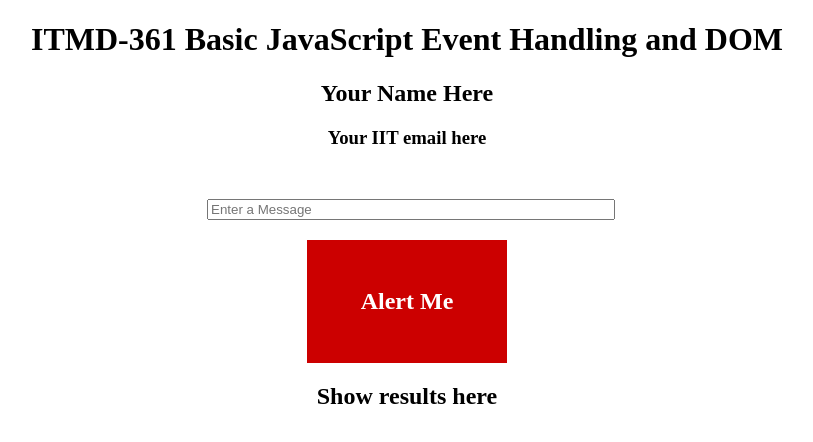
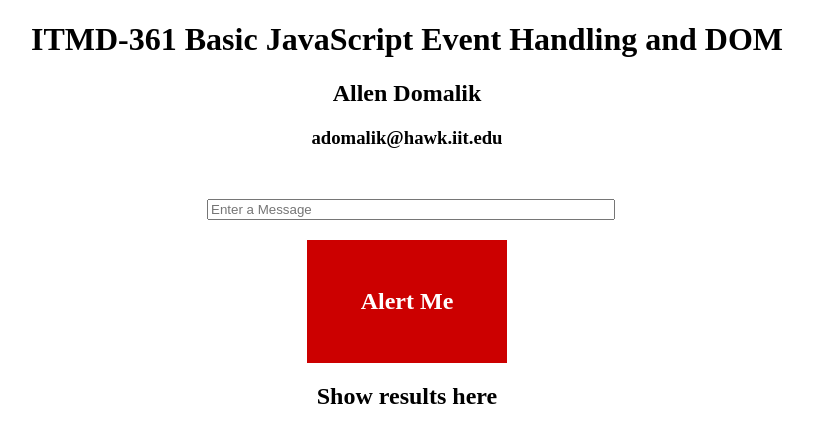
Before and after one commit to strikerZ45/Lab8, a plain HTML site: page index.html in a window 1280 px wide. Shown: the whole page, without its empty margins (233-1046 px from the left). Drawn offline with Linux system fonts and the light colour scheme; files that its build step writes are made by us from their sources.

Commit message:
added my name and email

```diff
--- a/index.html
+++ b/index.html
@@ -8,8 +8,8 @@
 </head>
 <body>
   <h1 class="center">ITMD-361 Basic JavaScript Event Handling and DOM</h1>
-  <h2 class="center">Your Name Here</h2>
-  <h3 class="center">Your IIT email here</h3>
+  <h2 class="center">Allen Domalik</h2>
+  <h3 class="center">adomalik@hawk.iit.edu</h3>
   <div id="container">
     <input id="entryinput" type="text" name="textentry" placeholder="Enter a Message">
     <div id="entrybutton">Alert Me</div>
```
